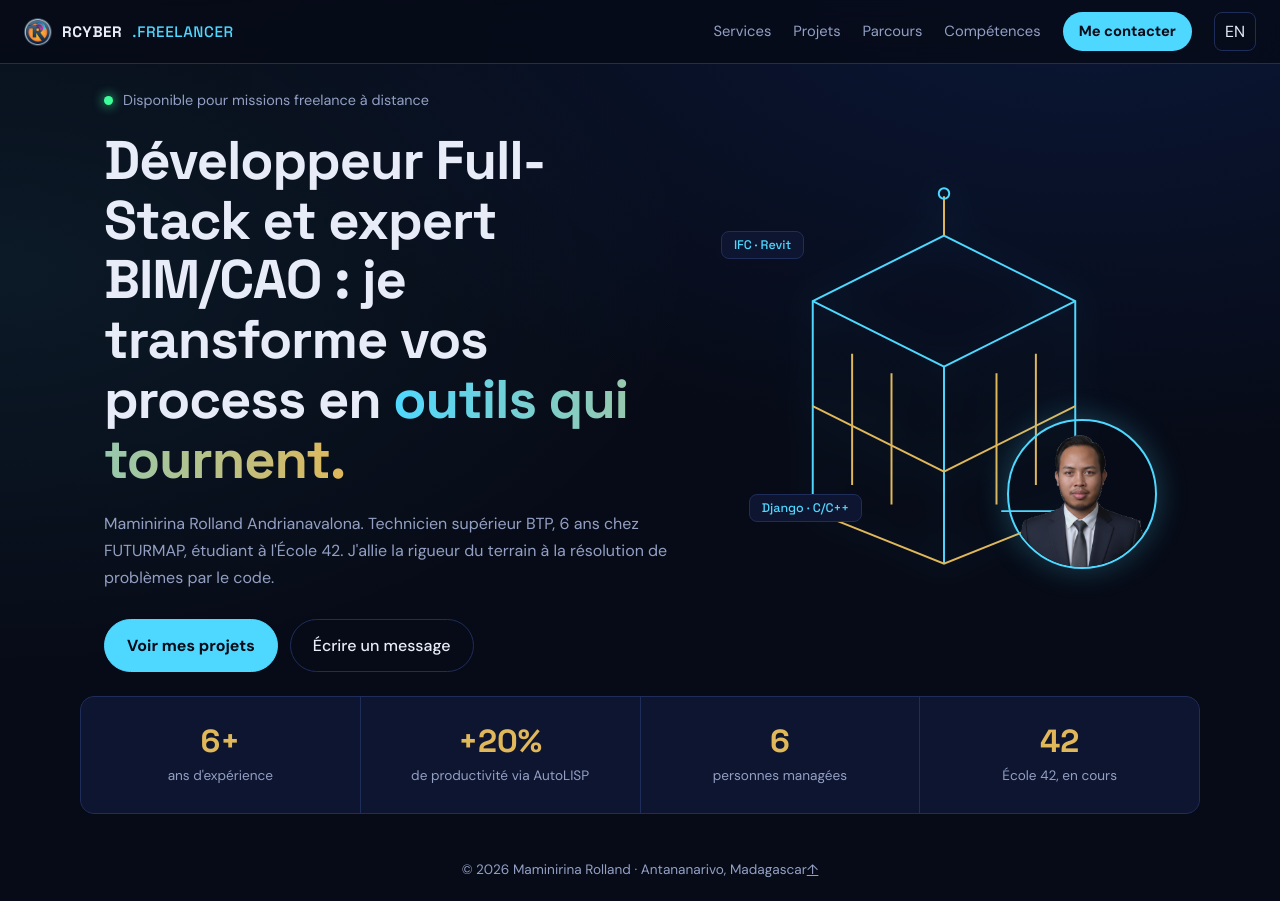
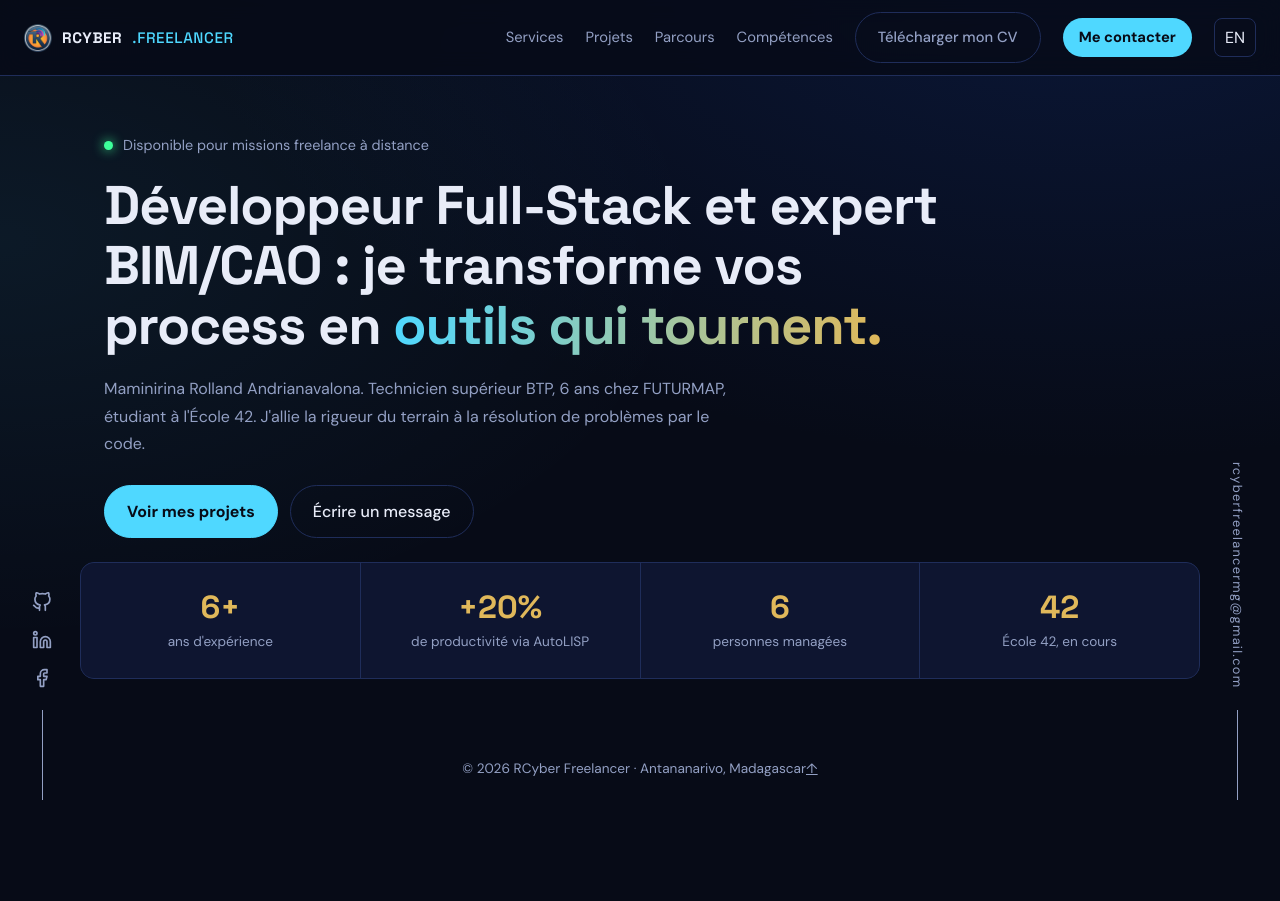
Before and after one commit to RollandMami/RollandMami.github.io, a plain HTML site: page index.html in a window 1280 px wide. After the commit the page ends 800 px from the top, so only its background shows below. Drawn offline with Linux system fonts and the light colour scheme.

Commit message:
home page

```diff
--- a/index.html
+++ b/index.html
@@ -3,13 +3,13 @@
 <head>
 <meta charset="utf-8">
 <meta name="viewport" content="width=device-width, initial-scale=1">
-<title>Rolland Andrianavalona — Développeur Full-Stack, Django, BIM & CAO</title>
+<title>Rolland Andrianavalona — Développeur Full-Stack, Django, BIM & CAO | RCyber Freelancer</title>
 <meta name="description" content="Développeur Full-Stack (Python, Django, C/C++) et technicien BTP expert BIM/CAO (Revit, AutoCAD, IFC) à Madagascar. Applications sur mesure, automatisation AutoLISP, visualisation IFC. Missions freelance à distance.">
 <meta name="author" content="Maminirina Rolland Andrianavalona">
 <meta name="theme-color" content="#070b17">
 <link rel="canonical" href="https://rollandmami.github.io/">
 <meta property="og:type" content="website">
-<meta property="og:title" content="Rolland Andrianavalona — Développeur Full-Stack, Django, BIM &amp; CAO">
+<meta property="og:title" content="Rolland Andrianavalona — Développeur Full-Stack, Django, BIM &amp; CAO | RCyber Freelancer">
 <meta property="og:description" content="Développeur Full-Stack (Python, Django, C/C++) et technicien BTP expert BIM/CAO (Revit, AutoCAD, IFC) à Madagascar. Applications sur mesure, automatisation AutoLISP, visualisation IFC. Missions freelance à distance.">
 <meta property="og:url" content="https://rollandmami.github.io/">
 <meta property="og:image" content="https://rollandmami.github.io/assets/photo-profil.png">
@@ -20,7 +20,7 @@
 <link rel="stylesheet" href="styles.css">
 <link rel="icon" href="assets/logo_rolland.ico">
 <script type="application/ld+json">
-{"@context":"https://schema.org","@type":"Person","name":"Maminirina Rolland Andrianavalona","alternateName":"RCyber Freelancer","url":"https://rollandmami.github.io/","image":"https://rollandmami.github.io/assets/photo-profil.png","jobTitle":"Développeur Full-Stack & Expert BIM/CAO","email":"andrianavalonarolland@gmail.com","address":{"@type":"PostalAddress","addressLocality":"Antananarivo","addressCountry":"MG"},"sameAs":["https://github.com/RollandMami"],"alumniOf":[{"@type":"EducationalOrganization","name":"École 42 Antananarivo"},{"@type":"EducationalOrganization","name":"IST-Tana"}],"knowsLanguage":["fr","en"],"knowsAbout":["Python","Django","C","C++","JavaScript","Flutter","Revit","AutoCAD","AutoLISP","BIM","IFC","Three.js"]}
+{"@context":"https://schema.org","@type":"Person","name":"Maminirina Rolland Andrianavalona","alternateName":"RCyber Freelancer","url":"https://rollandmami.github.io/","image":"https://rollandmami.github.io/assets/photo-profil.png","jobTitle":"Développeur Full-Stack & Expert BIM/CAO","email":"rcyberfreelancermg@gmail.com","address":{"@type":"PostalAddress","addressLocality":"Antananarivo","addressCountry":"MG"},"sameAs":["https://github.com/RollandMami"],"alumniOf":[{"@type":"EducationalOrganization","name":"École 42 Antananarivo"},{"@type":"EducationalOrganization","name":"IST-Tana"}],"knowsLanguage":["fr","en"],"knowsAbout":["Python","Django","C","C++","JavaScript","Flutter","Revit","AutoCAD","AutoLISP","BIM","IFC","Three.js"]}
 </script>
 </head>
 <body>
@@ -33,11 +33,15 @@
     <a href="projects.html" data-fr="Projets" data-en="Projects">Projets</a>
     <a href="experience.html" data-fr="Parcours" data-en="Experience">Parcours</a>
     <a href="skills.html" data-fr="Compétences" data-en="Skills">Compétences</a>
+    <a class="btn" href="assets/cv-rolland-andrianavalona.pdf" download
+    data-fr="Télécharger mon CV" data-en="Download my CV">Télécharger mon CV</a>
     <a class="cta" href="contact.html" data-fr="Me contacter" data-en="Contact me">Me contacter</a>
     <button class="lang" type="button" aria-label="Switch language">EN</button>
   </nav>
 </header>
 
+<aside class="side side-left" aria-label="Réseaux sociaux"><ul><li><a href="https://github.com/RollandMami" target="_blank" rel="noopener noreferrer" aria-label="GitHub" title="GitHub"><svg viewBox="0 0 24 24" aria-hidden="true"><path d="M9 19c-5 1.5-5-2.5-7-3m14 6v-3.87a3.37 3.37 0 0 0-.94-2.61c3.14-.35 6.44-1.54 6.44-7A5.44 5.44 0 0 0 20 4.77 5.07 5.07 0 0 0 19.91 1S18.73.65 16 2.48a13.38 13.38 0 0 0-7 0C6.27.65 5.09 1 5.09 1A5.07 5.07 0 0 0 5 4.77a5.44 5.44 0 0 0-1.5 3.78c0 5.42 3.3 6.61 6.44 7A3.37 3.37 0 0 0 9 18.13V22"/></svg></a></li><li><a href="https://www.linkedin.com/in/VOTRE-PROFIL" target="_blank" rel="noopener noreferrer" aria-label="LinkedIn" title="LinkedIn"><svg viewBox="0 0 24 24" aria-hidden="true"><path d="M16 8a6 6 0 0 1 6 6v7h-4v-7a2 2 0 0 0-2-2 2 2 0 0 0-2 2v7h-4v-7a6 6 0 0 1 6-6z"/><rect x="2" y="9" width="4" height="12"/><circle cx="4" cy="4" r="2"/></svg></a></li><li><a href="https://www.facebook.com/VOTRE-PROFIL" target="_blank" rel="noopener noreferrer" aria-label="Facebook" title="Facebook"><svg viewBox="0 0 24 24" aria-hidden="true"><path d="M18 2h-3a5 5 0 0 0-5 5v3H7v4h3v8h4v-8h3l1-4h-4V7a1 1 0 0 1 1-1h3z"/></svg></a></li></ul></aside>
+<aside class="side side-right"><a href="mailto:rcyberfreelancermg@gmail.com">rcyberfreelancermg@gmail.com</a></aside>
 <main>
 <section class="hero wrap" id="home">
   <div class="hero-text">
@@ -46,20 +50,8 @@
     <p class="lead" data-fr="Maminirina Rolland Andrianavalona. Technicien supérieur BTP, 6 ans chez FUTURMAP, étudiant à l'École 42. J'allie la rigueur du terrain à la résolution de problèmes par le code." data-en="Maminirina Rolland Andrianavalona. Civil engineering technician, 6 years at FUTURMAP, student at École 42. I combine field rigor with problem solving through code.">Maminirina Rolland Andrianavalona. Technicien supérieur BTP, 6 ans chez FUTURMAP, étudiant à l'École 42. J'allie la rigueur du terrain à la résolution de problèmes par le code.</p>
     <div class="actions">
       <a class="btn primary" href="projects.html" data-fr="Voir mes projets" data-en="See my work">Voir mes projets</a>
-      <a class="btn" href="mailto:andrianavalonarolland@gmail.com?subject=Projet%20freelance" data-fr="Écrire un message" data-en="Send a message">Écrire un message</a>
+      <a class="btn" href="mailto:rcyberfreelancermg@gmail.com?subject=Projet%20freelance" data-fr="Écrire un message" data-en="Send a message">Écrire un message</a>
     </div>
-  </div>
-  <div class="hero-visual">
-    <svg viewBox="0 0 320 300" role="img" aria-label="Maquette BIM filaire d'un bâtiment">
-      <g class="wire">
-        <path d="M60 250 L60 90 L160 40 L260 90 L260 250 Z"/><path d="M60 90 L160 140 L260 90"/><path d="M160 140 L160 290"/>
-        <path d="M60 250 L160 290 L260 250"/>
-        <path d="M90 130 V230 M120 145 V245 M200 145 V245 M230 130 V230"/>
-        <path d="M60 170 L160 220 L260 170"/><path d="M160 40 V10"/><circle cx="160" cy="8" r="4"/>
-      </g>
-    </svg>
-    <img class="photo" src="assets/photo-profil.png" alt="Portrait de Rolland Andrianavalona, développeur freelance" width="180" height="180">
-    <span class="tag t1">IFC · Revit</span><span class="tag t2">Django · C/C++</span>
   </div>
 </section>
 
@@ -70,7 +62,7 @@
   <div><b>42</b><span data-fr="École 42, en cours" data-en="École 42, ongoing">École 42, en cours</span></div>
 </section>
 </main>
-<footer class="wrap foot"><span>© <span id="year"></span> Maminirina Rolland · Antananarivo, Madagascar</span><a href="#" aria-label="Haut de page">↑</a></footer>
+<footer class="wrap foot"><span>© <span id="year"></span> RCyber Freelancer · Antananarivo, Madagascar</span><div class="social-inline"><a href="https://github.com/RollandMami" target="_blank" rel="noopener noreferrer" aria-label="GitHub" title="GitHub"><svg viewBox="0 0 24 24" aria-hidden="true"><path d="M9 19c-5 1.5-5-2.5-7-3m14 6v-3.87a3.37 3.37 0 0 0-.94-2.61c3.14-.35 6.44-1.54 6.44-7A5.44 5.44 0 0 0 20 4.77 5.07 5.07 0 0 0 19.91 1S18.73.65 16 2.48a13.38 13.38 0 0 0-7 0C6.27.65 5.09 1 5.09 1A5.07 5.07 0 0 0 5 4.77a5.44 5.44 0 0 0-1.5 3.78c0 5.42 3.3 6.61 6.44 7A3.37 3.37 0 0 0 9 18.13V22"/></svg></a><a href="https://www.linkedin.com/in/VOTRE-PROFIL" target="_blank" rel="noopener noreferrer" aria-label="LinkedIn" title="LinkedIn"><svg viewBox="0 0 24 24" aria-hidden="true"><path d="M16 8a6 6 0 0 1 6 6v7h-4v-7a2 2 0 0 0-2-2 2 2 0 0 0-2 2v7h-4v-7a6 6 0 0 1 6-6z"/><rect x="2" y="9" width="4" height="12"/><circle cx="4" cy="4" r="2"/></svg></a><a href="https://www.facebook.com/VOTRE-PROFIL" target="_blank" rel="noopener noreferrer" aria-label="Facebook" title="Facebook"><svg viewBox="0 0 24 24" aria-hidden="true"><path d="M18 2h-3a5 5 0 0 0-5 5v3H7v4h3v8h4v-8h3l1-4h-4V7a1 1 0 0 1 1-1h3z"/></svg></a></div><a href="#" aria-label="Haut de page">↑</a></footer>
 <script src="script.js"></script>
 </body>
 </html>
--- a/styles.css
+++ b/styles.css
@@ -14,7 +14,7 @@ nav a:hover{color:var(--text)}
 nav .cta{color:var(--bg);background:var(--cyan);padding:7px 16px;border-radius:99px;font-weight:700}
 .lang,.burger{background:none;border:1px solid var(--line);color:var(--text);border-radius:8px;padding:5px 10px;cursor:pointer;font:inherit}
 .burger{display:none}
-.hero{display:grid;grid-template-columns:1.1fr .9fr;gap:40px;align-items:center;min-height:calc(100vh - 60px);padding-top:40px;padding-bottom:40px}
+.hero{display:grid;grid-template-columns:1fr;gap:40px;align-items:center;min-height:calc(100vh - 60px);padding-top:40px;padding-bottom:40px}
 .status{display:flex;align-items:center;gap:10px;color:var(--mut);font-size:.9rem;margin-bottom:18px}
 .status i{width:9px;height:9px;border-radius:50%;background:#3dff9a;box-shadow:0 0 12px #3dff9a}
 h1{font:700 clamp(2rem,4.4vw,3.4rem)/1.1 'Space Grotesk',sans-serif;letter-spacing:-.02em}
@@ -24,14 +24,6 @@ h1 em{font-style:normal;background:linear-gradient(90deg,var(--cyan),var(--gold)
 .btn{display:inline-block;text-decoration:none;padding:12px 22px;border-radius:99px;border:1px solid var(--line);font-weight:500;transition:.2s}
 .btn:hover{border-color:var(--cyan)}
 .btn.primary{background:var(--cyan);color:var(--bg);border-color:var(--cyan);font-weight:700}
-.hero-visual{position:relative;display:grid;place-items:center}
-.hero-visual svg{width:100%;max-width:420px;filter:drop-shadow(0 0 18px #4fd8ff55)}
-.wire path,.wire circle{fill:none;stroke:var(--cyan);stroke-width:1.5;stroke-dasharray:600;stroke-dashoffset:600;animation:draw 2.6s ease forwards}
-.wire path:nth-child(n+4){stroke:var(--gold);animation-delay:.8s}
-@keyframes draw{to{stroke-dashoffset:0}}
-.photo{position:absolute;right:4%;bottom:2%;width:34%;max-width:150px;height:auto;aspect-ratio:1;object-fit:cover;border-radius:50%;border:2px solid var(--cyan);box-shadow:0 0 30px #4fd8ff44}
-.tag{position:absolute;background:var(--panel);border:1px solid var(--line);border-radius:8px;padding:5px 12px;font:500 .78rem 'Space Grotesk',sans-serif;color:var(--cyan)}
-.t1{left:2%;top:12%}.t2{left:8%;bottom:14%}
 .stats{display:grid;grid-template-columns:repeat(4,1fr);gap:1px;background:var(--line);border:1px solid var(--line);border-radius:var(--r);overflow:hidden;padding:0}
 .stats div{background:var(--panel);padding:24px;text-align:center}
 .stats b{display:block;font:700 2rem 'Space Grotesk',sans-serif;color:var(--gold)}
@@ -68,7 +60,7 @@ nav{display:none;position:absolute;top:100%;left:0;right:0;flex-direction:column
 nav.open{display:flex}
 .hero{min-height:0}
 }
-@media(prefers-reduced-motion:reduce){.wire path,.wire circle{animation:none;stroke-dashoffset:0}html{scroll-behavior:auto}}
+@media(prefers-reduced-motion:reduce){html{scroll-behavior:auto}}
 
 .form{max-width:560px;margin:0 auto;display:grid;gap:16px;text-align:left}
 .form label{display:grid;gap:6px;color:var(--mut);font-size:.9rem}
@@ -99,3 +91,28 @@ main>*{width:100%}
 main>.sec{padding-top:40px;padding-bottom:24px}
 .contact{padding-bottom:24px}
 .foot{padding-top:20px;padding-bottom:20px}
+
+/* Accueil : texte seul */
+.hero-text{max-width:860px}
+
+/* Réseaux sociaux + email : lignes latérales fixes (écrans larges) */
+.side{display:none;position:fixed;bottom:0;z-index:5;flex-direction:column;align-items:center;gap:22px}
+.side::after{content:"";width:1px;height:90px;background:var(--mut)}
+.side-left{left:32px}.side-right{right:32px}
+.side ul{list-style:none;padding:0;display:flex;flex-direction:column;gap:18px}
+.side a,.social-inline a{color:var(--mut);display:block;transition:.2s}
+.side a:hover,.social-inline a:hover{color:var(--cyan);transform:translateY(-3px)}
+.side svg,.social-inline svg{width:20px;height:20px;display:block;fill:none;stroke:currentColor;stroke-width:2;stroke-linecap:round;stroke-linejoin:round}
+.side-right a{writing-mode:vertical-rl;letter-spacing:.1em;font-size:.8rem;text-decoration:none}
+.social-inline{display:flex;gap:18px}
+@media(min-width:1280px){.side{display:flex}.social-inline{display:none}}
+
+/* Parcours : colonne profil à gauche */
+.about{display:grid;grid-template-columns:300px 1fr;gap:48px;align-items:start}
+.profile{position:sticky;top:84px;background:var(--panel);border:1px solid var(--line);border-radius:var(--r);padding:20px}
+.profile img{display:block;width:100%;height:auto;aspect-ratio:4/5;object-fit:cover;object-position:center top;border-radius:10px;border:2px solid var(--cyan);box-shadow:0 0 30px #4fd8ff33}
+.profile h3{margin:18px 0 12px}
+.profile dl{display:grid;gap:12px;margin:0}
+.profile dt{color:var(--gold);font-size:.78rem;text-transform:uppercase;letter-spacing:.06em}
+.profile dd{margin:2px 0 0;color:var(--text);font-size:.95rem}
+@media(max-width:860px){.about{grid-template-columns:1fr;gap:28px}.profile{position:static;max-width:340px}}
```
Also changed, not shown: experience.html (+17 -2 lines).
